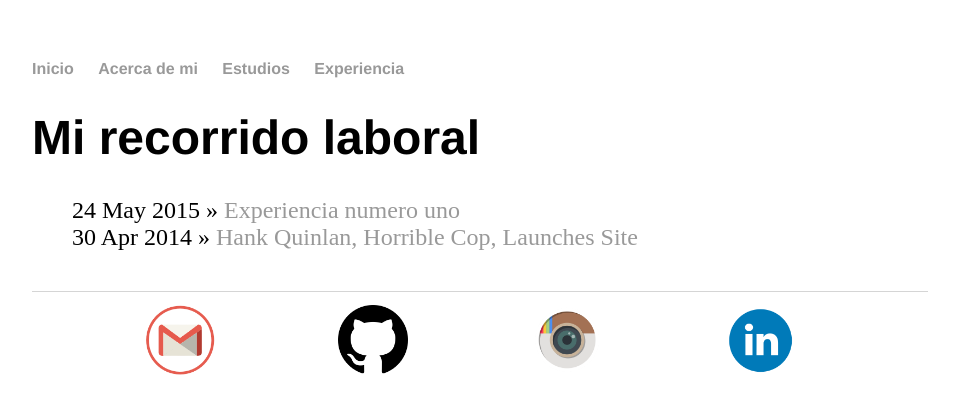
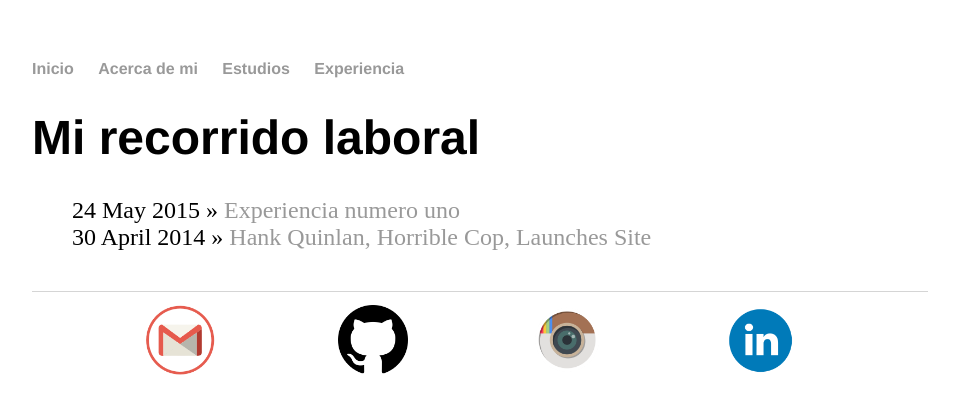
Before and after one commit to isx47590131/isx47590131.github.io, a Jekyll site: the page built from experiencia/index.html, in a window 1280 px wide. Shown: the top 414 px of the page, without its empty margins (160-1119 px from the left). Built offline with Jekyll 4.4.1, drawn with Linux system fonts in a browser that asks for light colours.

Commit message:
meses español

```diff
--- a/_layouts/post.html
+++ b/_layouts/post.html
@@ -17,7 +17,7 @@
   {% when '12' %}Diciembre
 {% endcase %}
 <h1>{{ page.title }}</h1>
-<p class="meta">{{ page.date | date_to_string }}</p>
+<p class="meta">{{ page.date | date_to_long_string }}</p>
 
 <div class="post">
   {{ content }}
--- a/experiencia/index.html
+++ b/experiencia/index.html
@@ -21,6 +21,6 @@
 	<ul class="posts">
 
 	  {% for post in site.posts %}
-	    <li><span>{{ post.date | date_to_string }}</span> » <a href="{{ post.url }}" title="{{ post.title }}">{{ post.title }}</a></li>
+	    <li><span>{{ post.date | date_to_long_string}}</span> » <a href="{{ post.url }}" title="{{ post.title }}">{{ post.title }}</a></li>
 	  {% endfor %}
 	</ul>
```
